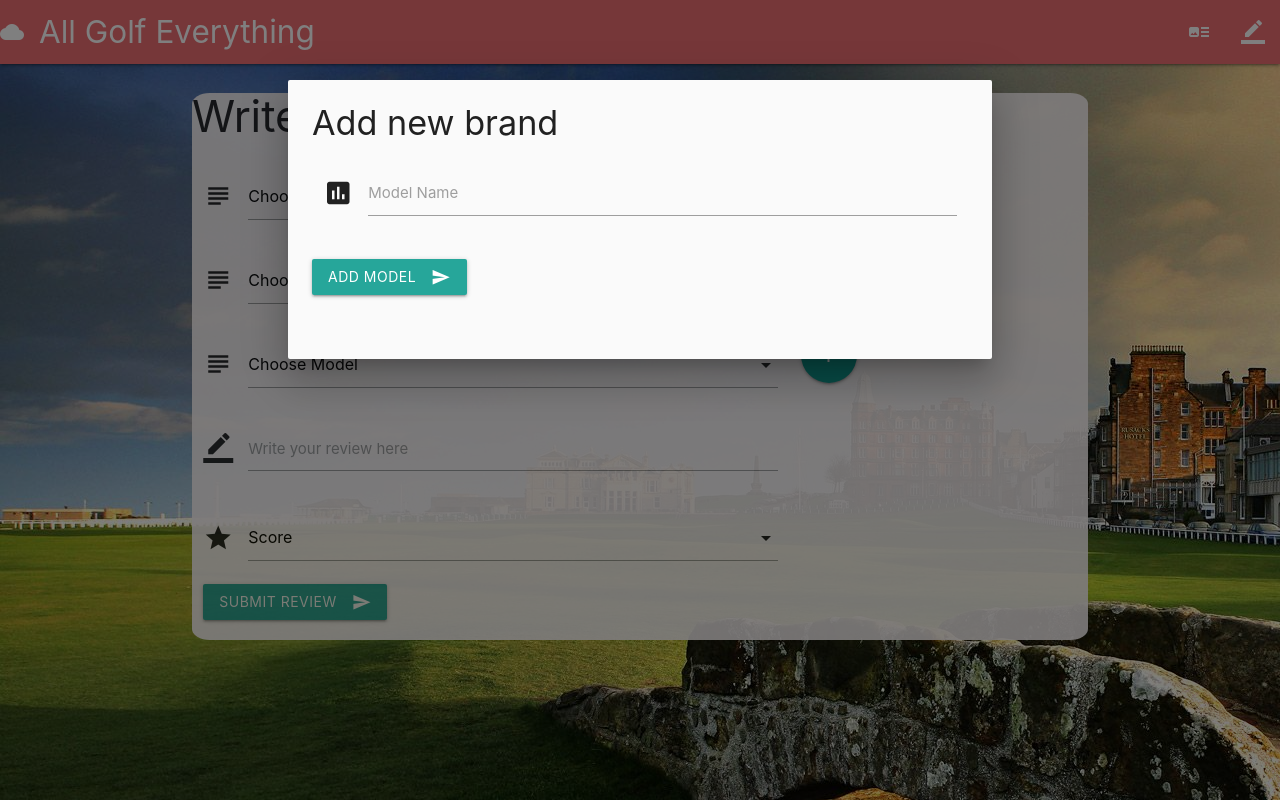
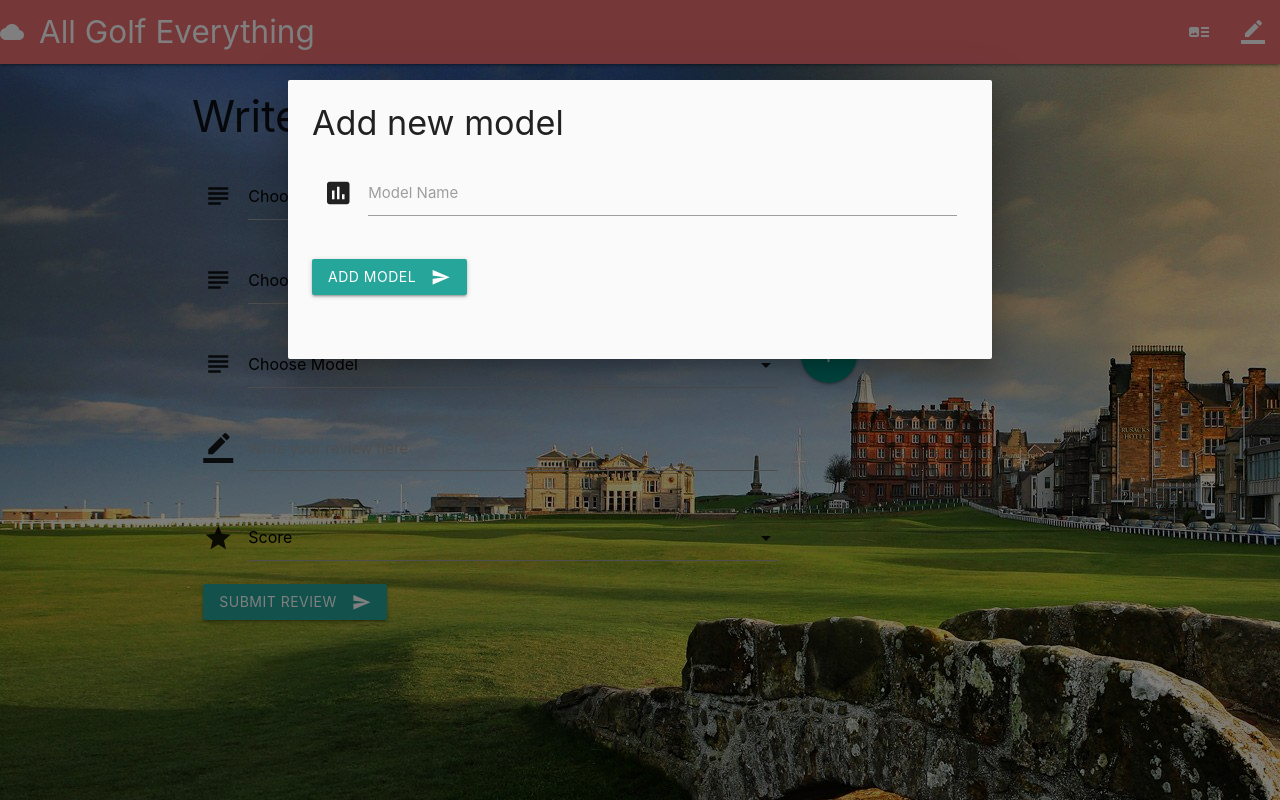
Before and after one commit to martingr1/allgolfeverything, a Flask app: page / in a window 1280 px wide, after a click on "add". Run offline with Flask 2, Linux system fonts and the light colour scheme; data that the repository does not hold is empty; some libraries are stand-ins or nearby versions.

Commit message:
added index.html

```diff
--- a/static/css/style.css
+++ b/static/css/style.css
@@ -3,7 +3,7 @@ body {
     background-repeat: no-repeat;
 }
 
-.write-wrapper {
+.content-wrapper {
     background-color: #FFFAFA;
     opacity: 0.9;
     border-radius: 2%;
--- a/templates/base.html
+++ b/templates/base.html
@@ -44,9 +44,10 @@ body {
             $('.collapsible').collapsible();
             $('select').formSelect();
             $('#textarea2').val('');
-            M.textareaAutoResize($('#textarea1'));
+            M.textareaAutoResize($('#textarea'));
             $('.sidenav').sidenav();
             $('.modal').modal();
+             $('input#input_text, textarea#textarea').characterCounter();
         });
 	</script>
 </body>
--- a/templates/write.html
+++ b/templates/write.html
@@ -96,7 +96,7 @@
 
 <div id="modelmodal" class="modal">
 	<div class="modal-content">
-		<h4>Add new brand</h4>
+		<h4>Add new model</h4>
 		<div class="row">
 			<form action="{{ url_for('insert_model') }}" method="POST" class="col s12">
 				<div class="row">
```
Also changed, not shown: templates/index.html (added).
